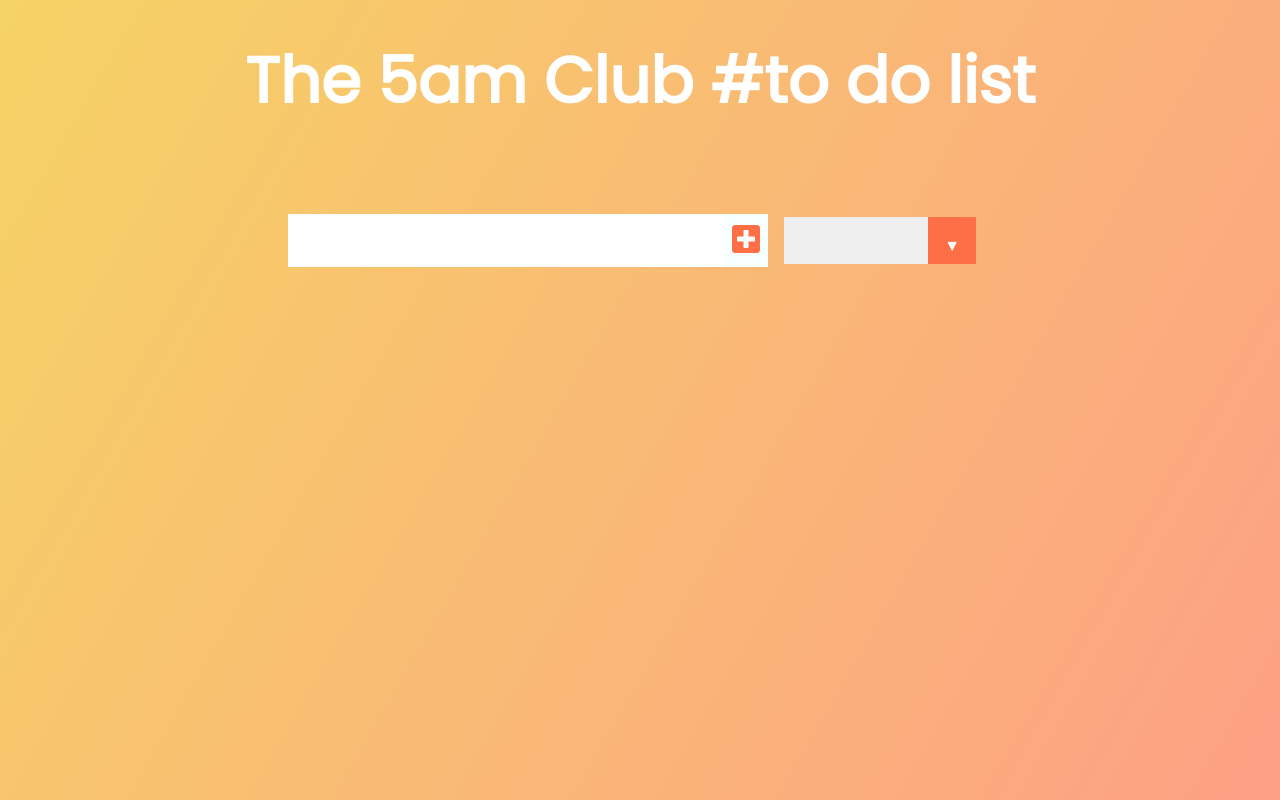
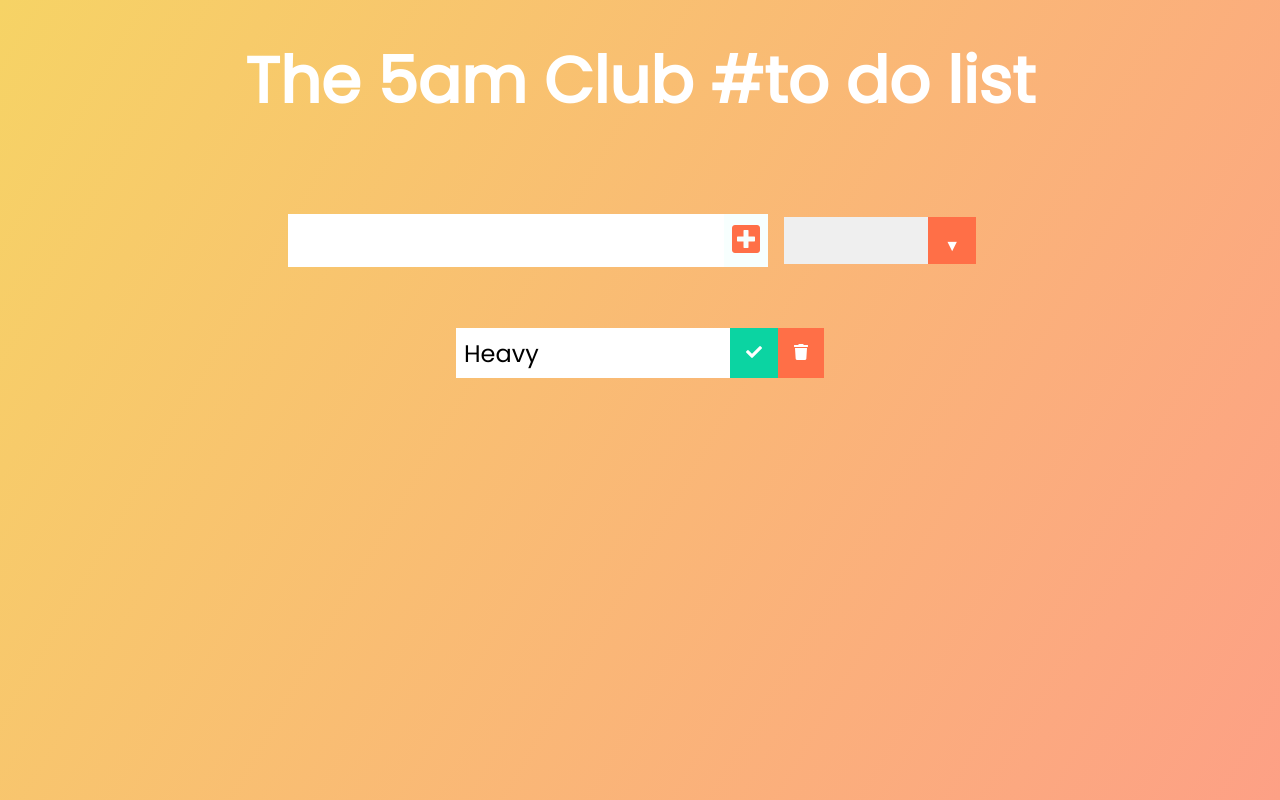
Before and after one commit to AnesuMuusha/my-todo-list, a React (Create React App) app: page / in a window 1280 px wide. Built offline with nearby package versions, Linux system fonts and the light colour scheme.

Commit message:
imported my Todo component

```diff
--- a/src/components/TodoList.js
+++ b/src/components/TodoList.js
@@ -1,9 +1,12 @@
 import React from "react";
+import Todo from "./Todo";
 
 const TodoList =()=>{
     return(
         <div className="todo-container">
-            <ul className="todo-list"></ul>
+            <ul className="todo-list">
+                <Todo/>
+            </ul>
         </div>
     )
 };
```
